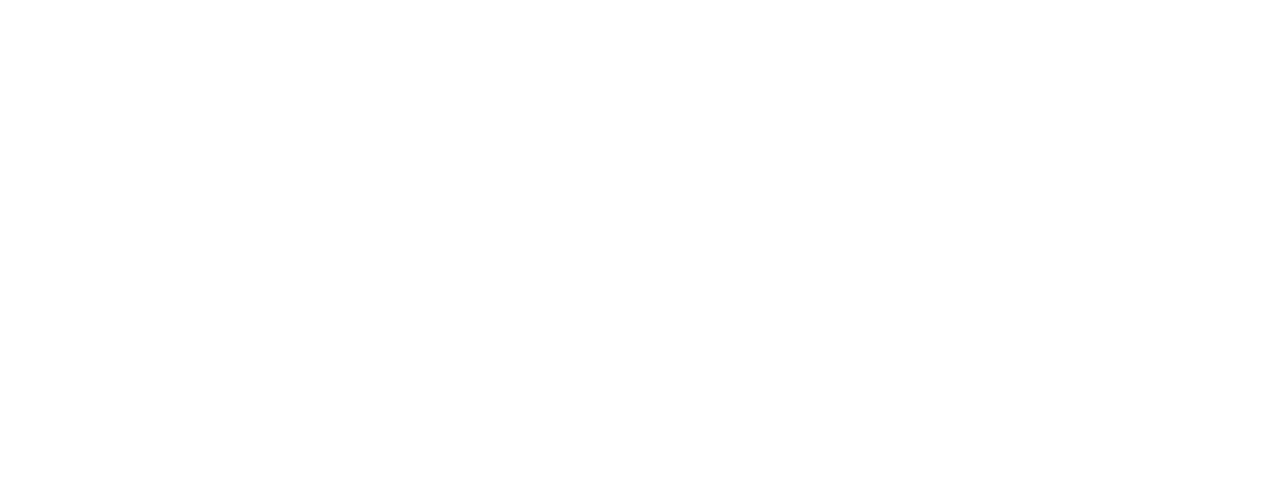
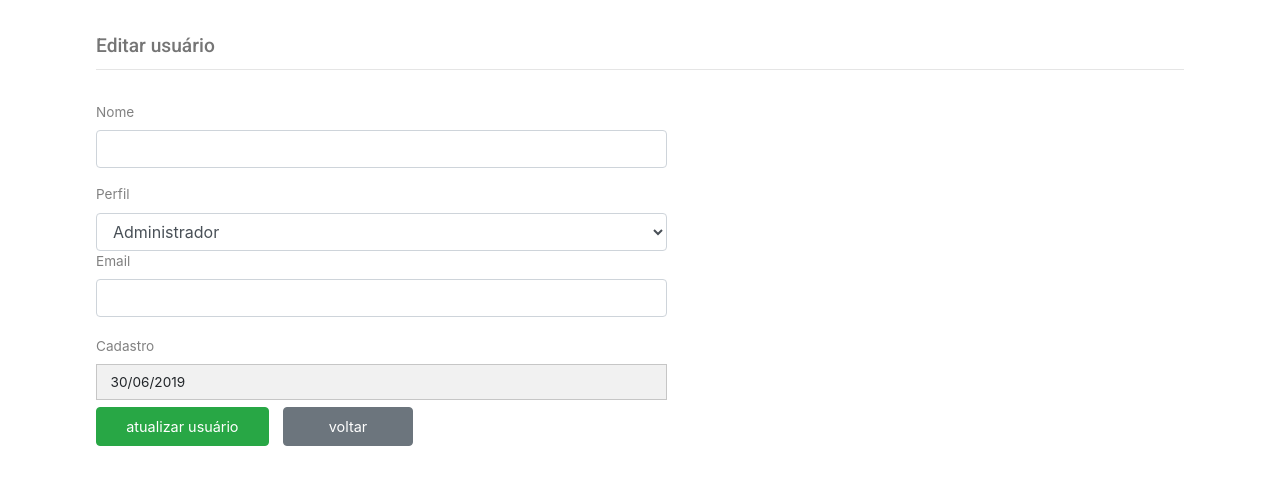
Before and after one commit to CaioMassucato/dinnerdash, a React (Create React App) app in the folder dinnerdash_front/: page /edituser in a window 1280 px wide. Shown: the top 484 px of the page. Built offline with nearby package versions, Linux system fonts and the light colour scheme.

Commit message:
Edit user quase lá

```diff
--- a/dinnerdash_front/src/App.js
+++ b/dinnerdash_front/src/App.js
@@ -1,12 +1,14 @@
 import React from "react";
 import { BrowserRouter as Router, Route, Switch } from "react-router-dom";
 
-import Home from "./pages/Home"
+import Home from "./pages/Home";
+import FormEditUser from "./components/FormEditUser";
 
 function App() {
   return (
     <Router>
       <Switch>
+        <Route path="/edituser" component={FormEditUser} />
         <Route path="/" exact component={Home} />
       </Switch>
     </Router>
--- a/dinnerdash_front/src/api.js
+++ b/dinnerdash_front/src/api.js
@@ -1,3 +1,7 @@
-import axios from 'axios';
+import axios from "axios";
 
-const api = axios.create({ baseURL: 'http://localhost:3000' })
+export const api = axios.create({ baseURL: "http://localhost:3000" });
+
+export const update = (email, password, admin) => {
+  return api.put("/users", { email, password, admin });
+};
--- /dev/null
+++ b/dinnerdash_front/src/components/FormEditUser/index.js
@@ -0,0 +1,132 @@
+import React, { Component } from "react";
+import { update } from "../../api";
+import { Redirect } from "react-router-dom";
+import "./style.css";
+
+export default class FormEditUser extends Component {
+  state = {
+    name: "",
+    email: "",
+    profile: "",
+    admin: false,
+    done: false
+  };
+
+  updateName = event => {
+    this.setState({ name: event.target.value });
+  };
+
+  updateEmail = event => {
+    this.setState({ email: event.target.value });
+  };
+
+  updateAdmin() {
+    if (this.state.profile == "Administrador") {
+      this.setState({ admin: true });
+    }
+  }
+  updateProfile = event => {
+    this.setState({ profile: event.target.value });
+  };
+
+  updateDone = event => {
+    this.setState({ done: true });
+  };
+
+  send = event => {
+    event.preventDefault();
+
+    update(this.state.name, this.state.email, this.state.admin)
+      .then(response => {
+        alert(`Usuário atualizado ${response.data}`);
+      })
+      .catch(err => {
+        alert(
+          "Não foi possível atualizar. Verifique os dados e tente novamente."
+        );
+      });
+  };
+
+  render() {
+    if (this.state.done) {
+      return <Redirect to="/" />;
+    }
+
+    return (
+      <div className="edit-user">
+        <link
+          href="https://fonts.googleapis.com/css?family=Roboto:400,500&display=swap"
+          rel="stylesheet"
+        />
+        <span>Editar usuário</span>
+        <hr />
+        <div className="form-container">
+          <form onSubmit={this.send}>
+            <div className="form-group">
+              <label for="Input1">Nome</label>
+              <input
+                onChange={this.updateName}
+                value={this.state.name}
+                type="name"
+                className="form-control"
+                id="Input1"
+              />
+            </div>
+
+            <div className="form-group">
+              <label for="Select1">Perfil</label>
+              <select
+                onSelect={this.updateProfile}
+                value={this.state.profile}
+                className="form-control"
+                id="Select1"
+              >
+                <option>Administrador</option>
+                <option>Cliente</option>
+              </select>
+            </div>
+
+            <div className="form-group">
+              <label for="Input2">Email</label>
+              <input
+                onChange={this.updateEmail}
+                value={this.state.email}
+                type="email"
+                className="form-control"
+                id="Input2"
+              />
+            </div>
+
+            <div class="form-group-static">
+              <label for="staticDate" class="col-lg-2 col-form-label">
+                Cadastro
+              </label>
+              <div className="form-static-show">
+                <input
+                  type="text"
+                  readonly
+                  class="form-control-plaintext"
+                  id="staticDate"
+                  value="30/06/2019"
+                />
+              </div>
+            </div>
+          </form>
+        </div>
+
+        <button className="btn-success" type="submit" class="btn btn-success">
+          atualizar usuário
+        </button>
+
+        <button
+          onClick={this.updateDone}
+          className="btn-secondary"
+          type="button"
+          class="btn btn-secondary"
+        >
+          voltar
+        </button>
+      </div>
+    );
+  }
+}
--- /dev/null
+++ b/dinnerdash_front/src/components/FormEditUser/style.css
@@ -0,0 +1,66 @@
+.edit-user {
+  padding: 2em 6em 1em 6em;
+}
+
+.edit-user span {
+  font-size: 1.2em;
+  color: rgba(59, 59, 59, 0.705);
+  font-family: "Roboto", sans-serif;
+  font-weight: 430;
+}
+
+.edit-user hr {
+  margin-top: 0.5em;
+  margin-bottom: 2em;
+}
+
+form {
+  display: flex;
+  flex-wrap: wrap;
+  justify-content: space-between;
+  font-size: 0.85em;
+  color: rgba(49, 49, 49, 0.61);
+}
+
+form :nth-child(2) {
+  margin-bottom: 0rem;
+}
+
+.form-group {
+  width: 42em;
+}
+
+.form-group-static {
+  width: 42em;
+}
+
+.form-group-static label {
+  padding-left: 0%;
+  padding-top: 0.2rem;
+}
+
+.form-static-show {
+  background-color: rgba(167, 167, 167, 0.164);
+  border: 1px;
+  border-style: solid;
+  border-color: rgba(165, 165, 165, 0.548);
+}
+
+.form-static-show input {
+  padding-left: 1em;
+}
+
+.edit-user button {
+  margin-top: 0.5em;
+  font-size: 0.9em;
+  height: 2.7em;
+}
+
+.btn-success {
+  width: 12em;
+  margin-right: 1em;
+}
+
+.btn-secondary {
+  width: 9em;
+}
```
